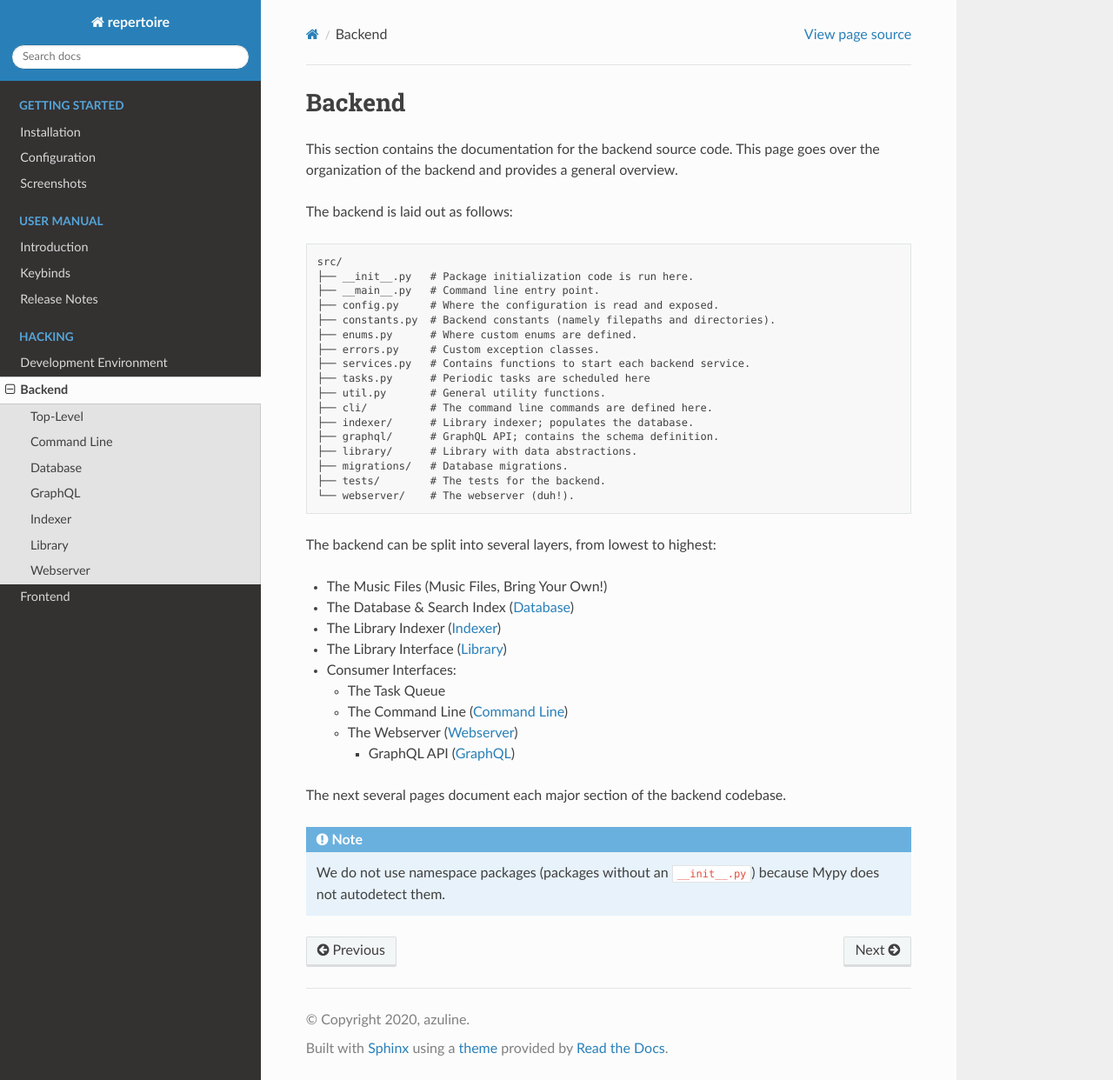
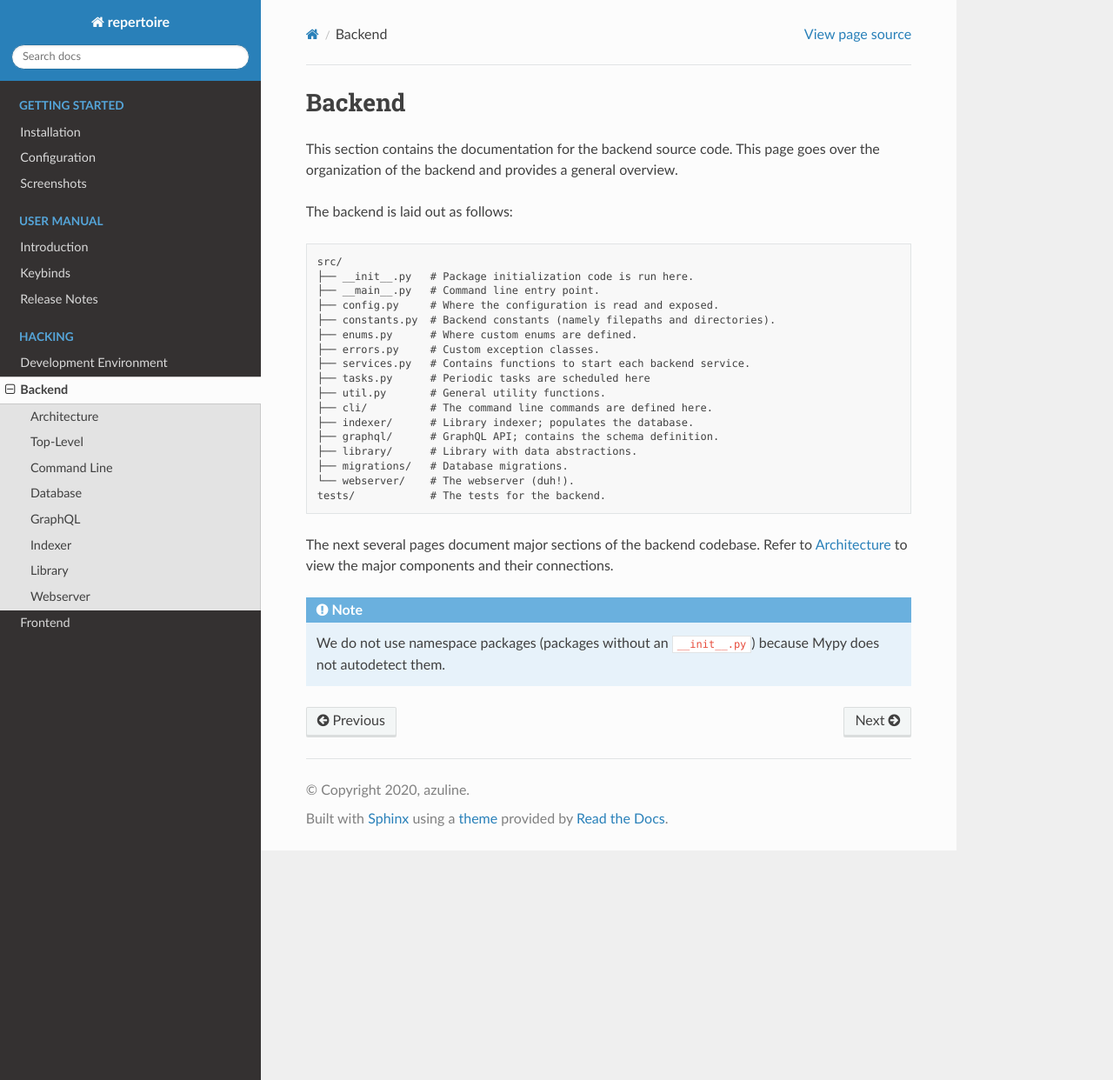
Before and after one commit to azuline/repertoire, a Sphinx documentation site: the page built from docs/hacking/backend/index.rst, in a window 1280 px wide and 1242 px high. Shown: the whole window at 87% size. Built offline with Sphinx 7.4.7 and the Read the Docs theme 2.0.0, drawn with Linux system fonts in a browser that asks for light colours; pages that are not in the unit, such as notebooks, are missing from menus.

Commit message:
add a backend architecture image

```diff
--- /dev/null
+++ b/docs/hacking/backend/architecture.rst
@@ -0,0 +1,6 @@
+.. _backend_architecture:
+
+Architecture
+============
+
+.. image:: /_static/backend-architecture.png
--- a/docs/hacking/backend/index.rst
+++ b/docs/hacking/backend/index.rst
@@ -30,24 +30,12 @@
    ├── graphql/      # GraphQL API; contains the schema definition.
    ├── library/      # Library with data abstractions.
    ├── migrations/   # Database migrations.
-   ├── tests/        # The tests for the backend.
    └── webserver/    # The webserver (duh!).
+   tests/            # The tests for the backend.
 
-The backend can be split into several layers, from lowest to highest:
-
-- The Music Files (Music Files, Bring Your Own!)
-- The Database & Search Index (:ref:`backend_database`)
-- The Library Indexer (:ref:`backend_indexer`)
-- The Library Interface (:ref:`backend_library`)
-- Consumer Interfaces:
-
-  - The Task Queue
-  - The Command Line (:ref:`backend_command_line`)
-  - The Webserver (:ref:`backend_webserver`)
-
-    - GraphQL API (:ref:`backend_graphql`)
-
-The next several pages document each major section of the backend codebase.
+The next several pages document major sections of the backend codebase. Refer
+to :ref:`backend_architecture` to view the major components and their
+connections.
 
 .. note::
 
@@ -59,6 +47,7 @@
    :hidden:
    :caption: Backend
 
+   architecture
    top_level
    command_line
    database
--- a/docs/start/installation.rst
+++ b/docs/start/installation.rst
@@ -68,7 +68,7 @@
 
 Example ``docker-compose.yml``:
 
-.. code-block:: yml
+.. code-block:: yaml
 
    version: '3'
    services:
```
Also changed, not shown: docs/hacking/frontend/index.rst (+4 -4 lines), docs/_static/backend-architecture.png (added).
